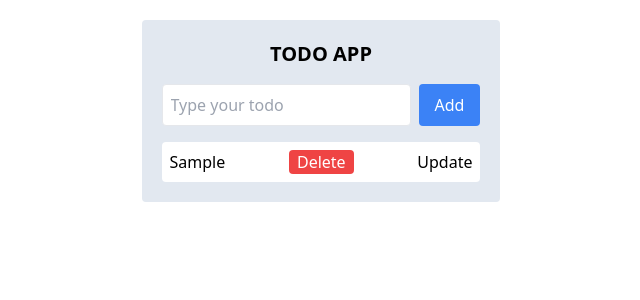
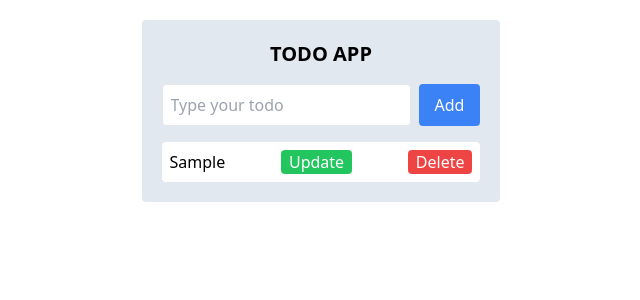
Before and after one commit to rathininfo/task-management, a React (Vite) app: page / in a window 1280 px wide. Both pictures are taken after typing "Sample" into the empty fields and a click on the button "Add". Shown: the top 300 px of the page, without its empty margins (319-959 px from the left). Built offline with nearby package versions, Linux system fonts and the light colour scheme.

Commit message:
Completed update to do

```diff
--- a/src/Component/TodoForm.jsx
+++ b/src/Component/TodoForm.jsx
@@ -16,7 +16,15 @@ const TodoApp = () => {
     setInputText('');
   };
 
-//   Delted to list
+  //Updated to do list
+
+ const editTodo = (index) => {
+    setInputText(todoList[index].text);
+    deleteTodo(index);
+  };
+
+
+//   Deleted to list
   const deleteTodo = (index) => {
     const newList = [...todoList];
     newList.splice(index);
@@ -48,11 +56,21 @@ const TodoApp = () => {
           {todoList.map((todo, index) => (
             <div key={index} className="flex justify-between bg-white p-2 rounded mt-2">
               <span className={todo.completed ? "line-through text-green-600" : ""}>{todo.text}</span>
+
+
+{/* update to do */}
+
+            <button onClick={() => editTodo(index)} className="bg-green-500 text-white px-2 rounded">
+                  Update
+                </button>
+
+
+              {/* delted button */}
           <button onClick={() => deleteTodo(index)} className="bg-red-500 text-white px-2 rounded">
                   Delete
                 </button>
 
-                <button>Update</button>
+
             </div>
           ))}
         </div>
```
